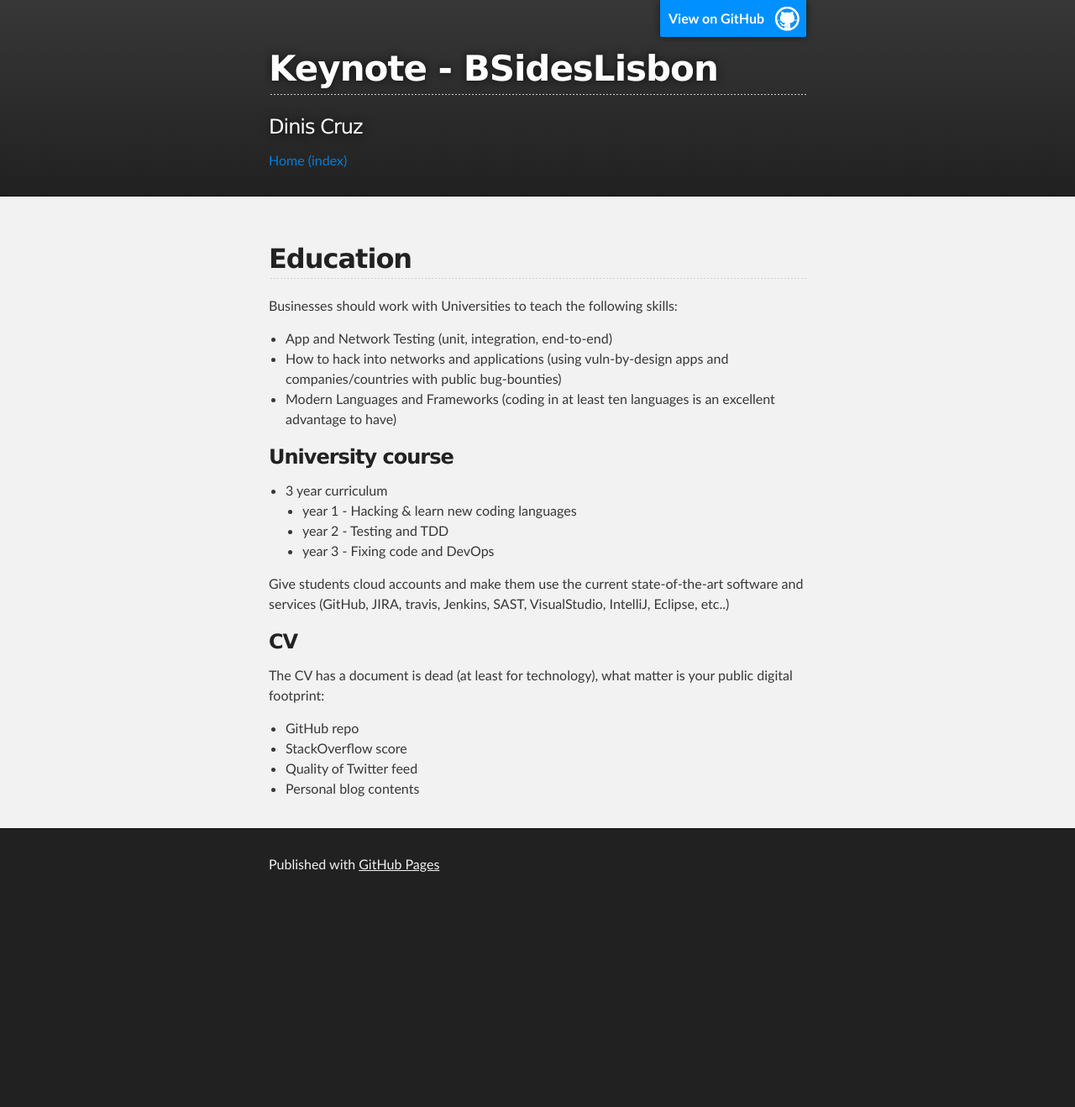
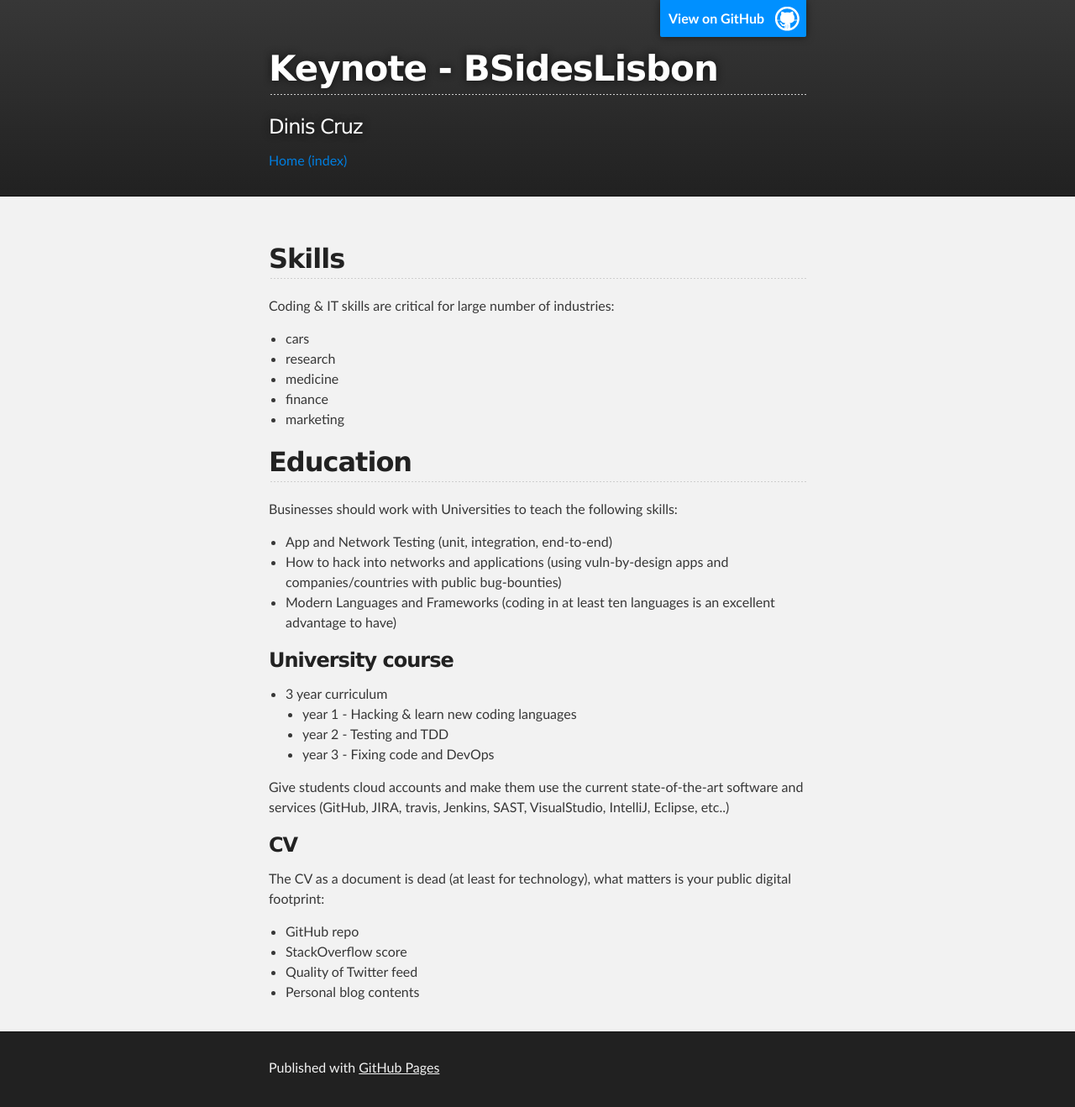
Before and after one commit to DinisCruz/Book_Hacking_Portugal, a Jekyll site: the page built from Research/Education.md, in a window 1280 px wide. Shown: the whole page at 84% size. Built offline with Jekyll 4.4.1, drawn with Linux system fonts in a browser that asks for light colours; before the commit the page ends 1076 px from its top, so only the background shows below that.

Commit message:
Update Education.md

```diff
--- a/Research/Education.md
+++ b/Research/Education.md
@@ -3,6 +3,14 @@ layout: default
 title: Education
 type: research
 ---
+## Skills
+
+Coding & IT skills are critical for large number of industries:
+* cars
+* research
+* medicine
+* finance
+* marketing
 
 ## Education
 
@@ -22,7 +30,7 @@ Give students cloud accounts and make them use the current state-of-the-art soft
 
 ### CV
 
-The CV has a document is dead (at least for technology), what matter is your public digital footprint:
+The CV as a document is dead (at least for technology), what matters is your public digital footprint:
   * GitHub repo
   * StackOverflow score
   * Quality of Twitter feed
```
